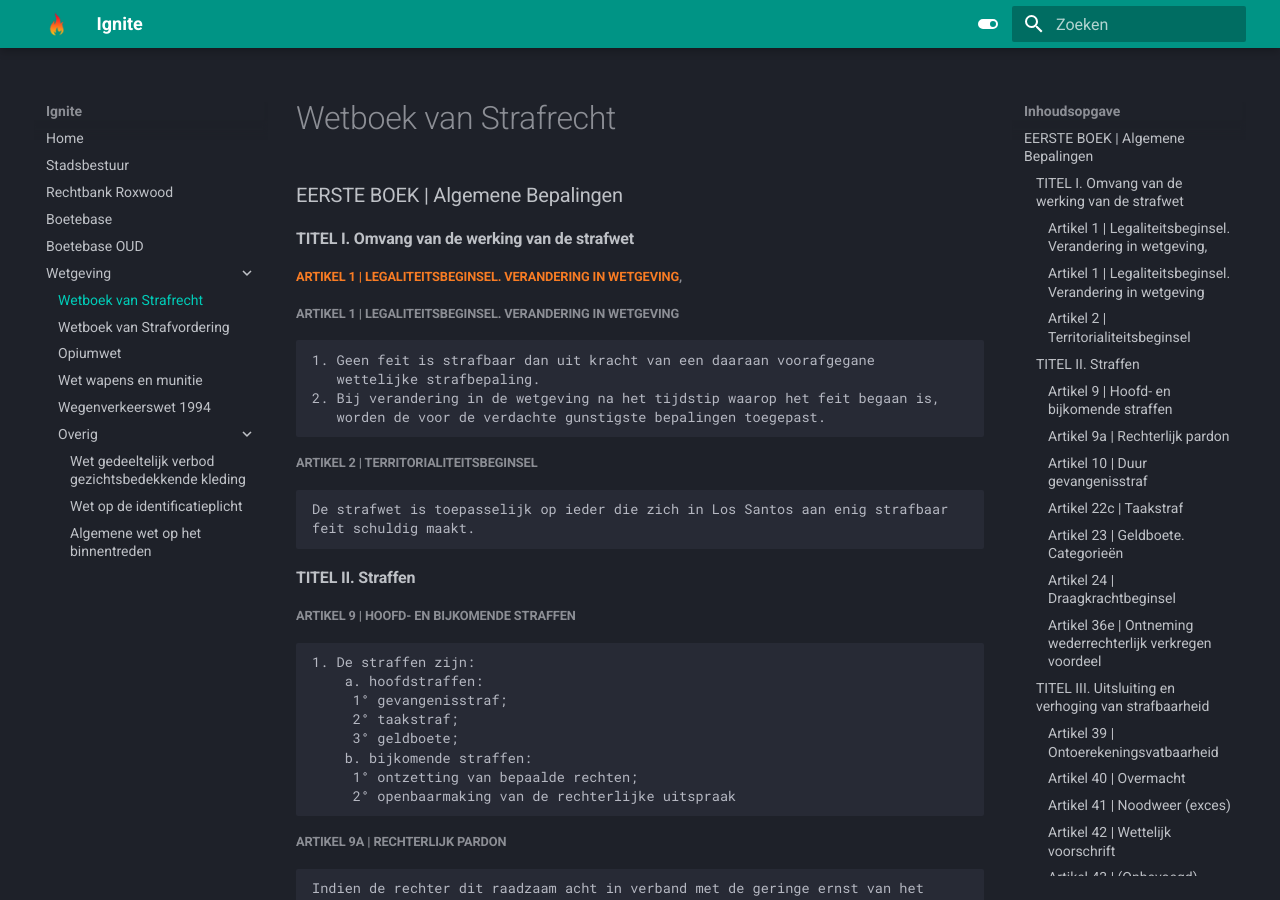
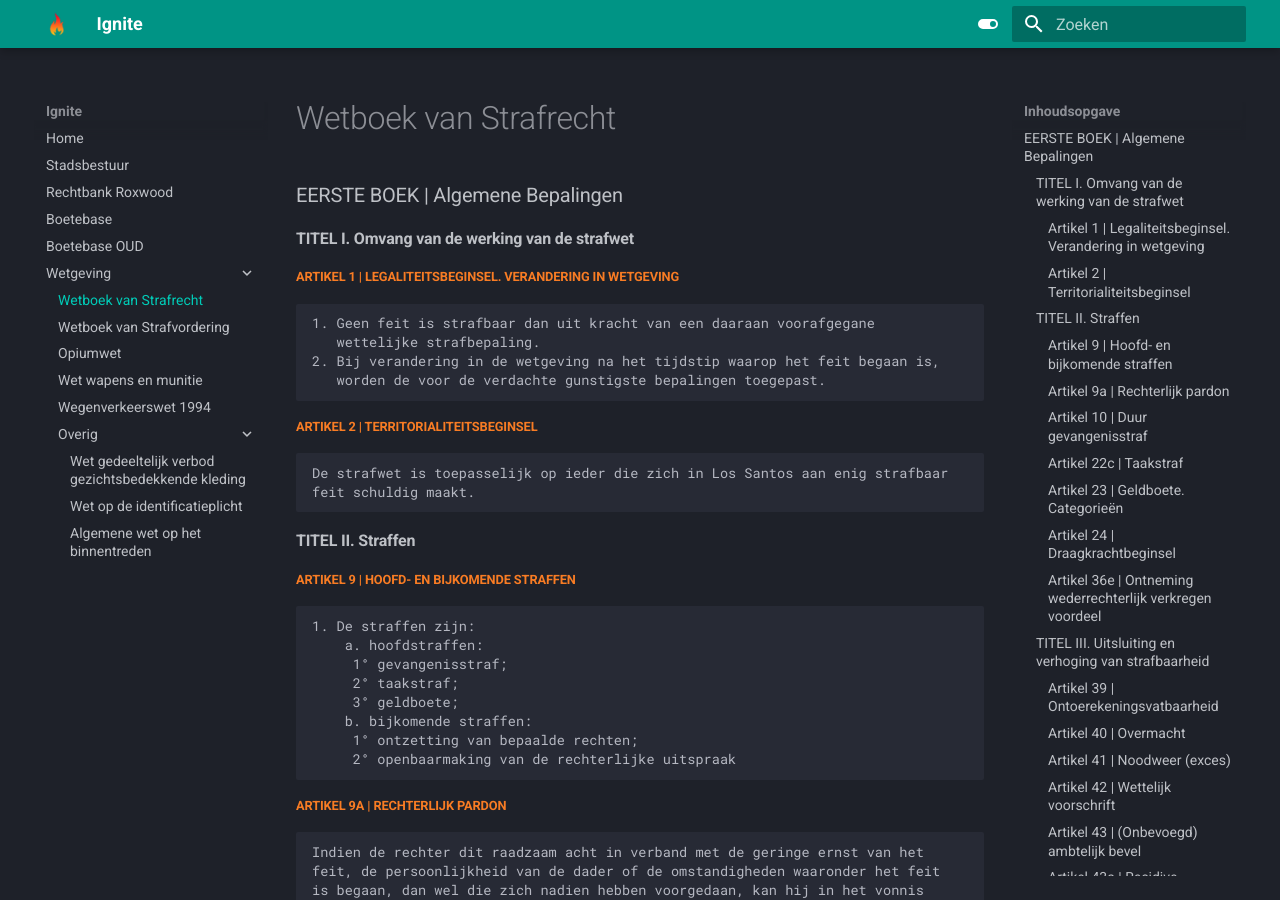
Before and after one commit to NLDenny/wetboek, an MkDocs documentation site: the page built from docs/sr.md, in a window 1280 px wide and 900 px high. Built offline with MkDocs 1.6.1 and Material for MkDocs 9.7.7, drawn with Linux system fonts in a browser that asks for light colours.

Commit message:
Update sr.md

````diff
--- a/docs/sr.md
+++ b/docs/sr.md
@@ -4,8 +4,7 @@
 
 #### TITEL I. Omvang van de werking van de strafwet
 
-#####<span style="color: #f87c24;">Artikel 1 | Legaliteitsbeginsel. Verandering in wetgeving</span>,
-#####Artikel 1 | Legaliteitsbeginsel. Verandering in wetgeving
+#####<span style="color: #f87c24;">Artikel 1 | Legaliteitsbeginsel. Verandering in wetgeving</span>
 ```
 1. Geen feit is strafbaar dan uit kracht van een daaraan voorafgegane
    wettelijke strafbepaling.
@@ -13,7 +12,7 @@
    worden de voor de verdachte gunstigste bepalingen toegepast.
 ```
 
-#####Artikel 2 | Territorialiteitsbeginsel
+#####<span style="color: #f87c24;">Artikel 2 | Territorialiteitsbeginsel</span>
 ```
 De strafwet is toepasselijk op ieder die zich in Los Santos aan enig strafbaar
 feit schuldig maakt.
@@ -21,7 +20,7 @@ feit schuldig maakt.
 
 #### TITEL II. Straffen
 
-#####Artikel 9 | Hoofd- en bijkomende straffen
+#####<span style="color: #f87c24;">Artikel 9 | Hoofd- en bijkomende straffen</span>
 ```
 1. De straffen zijn:
     a. hoofdstraffen:
@@ -33,7 +32,7 @@ feit schuldig maakt.
      2° openbaarmaking van de rechterlijke uitspraak
 ```
 
-#####Artikel 9a | Rechterlijk pardon
+#####<span style="color: #f87c24;">Artikel 9a | Rechterlijk pardon</span>
 ```
 Indien de rechter dit raadzaam acht in verband met de geringe ernst van het
 feit, de persoonlijkheid van de dader of de omstandigheden waaronder het feit
@@ -41,14 +40,14 @@ is begaan, dan wel die zich nadien hebben voorgedaan, kan hij in het vonnis
 bepalen dat geen straf of maatregel zal worden opgelegd.
 ```
 
-#####Artikel 10 | Duur gevangenisstraf
+#####<span style="color: #f87c24;">Artikel 10 | Duur gevangenisstraf</span>
 ```
 1. De gevangenisstraf is tijdelijk.
 2. De duur van de tijdelijke gevangenisstraf is ten minste [AANTAL] maanden
    en ten hoogste [AANTAL] maanden.
 ```
 
-#####Artikel 22c | Taakstraf
+#####<span style="color: #f87c24;">Artikel 22c | Taakstraf</span>
 ```
 1. Een taakstraf bestaat uit het verrichten van onbetaalde arbeid.
    Het vonnis dan wel de strafbeschikking vermeldt het aantal uren
@@ -57,7 +56,7 @@ bepalen dat geen straf of maatregel zal worden opgelegd.
 2. De taakstraf duurt ten hoogste [AANTAL] uren.
 ```
 
-#####Artikel 23 | Geldboete. Categorieën
+#####<span style="color: #f87c24;">Artikel 23 | Geldboete. Categorieën</span>
 ```
 1. Hij die tot een geldboete is veroordeeld, betaalt het vastgestelde bedrag
    binnen de door Onze Minister van Justitie en Veiligheid te stellen termijn
@@ -77,7 +76,7 @@ bepalen dat geen straf of maatregel zal worden opgelegd.
    van de eerste, onderscheidenlijk de derde categorie.
 ```
 
-#####Artikel 24 | Draagkrachtbeginsel
+#####<span style="color: #f87c24;">Artikel 24 | Draagkrachtbeginsel</span>
 ```
 Bij de vaststelling van de geldboete wordt rekening gehouden met de draagkracht
 van de verdachte in de mate waarin dat nodig is met het oog op een passende
@@ -124,7 +123,7 @@ onevenredig wordt getroffen.
    wordt uitbetaald; zulks laat ieders recht op dit bedrag onverlet.
   -->
 
-#####Artikel 36e | Ontneming wederrechterlijk verkregen voordeel
+#####<span style="color: #f87c24;">Artikel 36e | Ontneming wederrechterlijk verkregen voordeel</span>
 ```
 1. Op vordering van het openbaar ministerie kan bij een afzonderlijke
    rechterlijke beslissing aan degene die is veroordeeld wegens een
@@ -140,20 +139,20 @@ onevenredig wordt getroffen.
 
 #### TITEL III. Uitsluiting en verhoging van strafbaarheid
 
-#####Artikel 39 | Ontoerekeningsvatbaarheid
+#####<span style="color: #f87c24;">Artikel 39 | Ontoerekeningsvatbaarheid</span>
 ```
 Niet strafbaar is hij die een feit begaat, dat hem wegens de psychische
 stoornis, psychogeriatrische aandoening of verstandelijke handicap niet
 kan worden toegerekend.
 ```
 
-#####Artikel 40 | Overmacht
+#####<span style="color: #f87c24;">Artikel 40 | Overmacht</span>
 ```
 Niet strafbaar is hij die een feit begaat waartoe hij door overmacht is
 gedrongen.
 ```
 
-#####Artikel 41 | Noodweer (exces)
+#####<span style="color: #f87c24;">Artikel 41 | Noodweer (exces)</span>
 ```
 1. Niet strafbaar is hij die een feit begaat, geboden door de
    noodzakelijke verdediging van eigen of eens anders lijf,
@@ -163,7 +162,7 @@ gedrongen.
    gemoedsbeweging, door de aanranding veroorzaakt.
 ```
 
-#####Artikel 42 | Wettelijk voorschrift
+#####<span style="color: #f87c24;">Artikel 42 | Wettelijk voorschrift</span>
 ```
 1. Niet strafbaar is hij die een feit begaat ter uitvoering van een wettelijk
    voorschrift.
@@ -171,7 +170,7 @@ gedrongen.
    taak en in overeenstemming met zijn geweldsinstructie geweld gebruikt.
 ```
 
-#####Artikel 43 | (Onbevoegd) ambtelijk bevel
+#####<span style="color: #f87c24;">Artikel 43 | (Onbevoegd) ambtelijk bevel</span>
 ```
 1. Niet strafbaar is hij die een feit begaat ter uitvoering van een ambtelijk
    bevel, gegeven door het daartoe bevoegde gezag.
@@ -181,7 +180,7 @@ gedrongen.
    was gelegen.
 ```
 
-#####Artikel 43a | Recidive
+#####<span style="color: #f87c24;">Artikel 43a | Recidive</span>
 ```
 De op een misdrijf gestelde tijdelijke gevangenisstraf of hechtenis kan,
 onverminderd artikel 10, met een derde worden verhoogd indien tijdens het
@@ -192,7 +191,7 @@ jaren wordt verlengd met de tijd waarin de veroordeelde rechtens zijn vrijheid
 is ontnomen.
 ```
 
-#####Artikel 44 | Ambtenaren
+#####<span style="color: #f87c24;">Artikel 44 | Ambtenaren</span>
 ```
 Indien een ambtenaar door het begaan van een strafbaar feit een bijzondere
 ambtsplicht schendt of bij het begaan van een strafbaar feit gebruik maakt
@@ -203,7 +202,7 @@ worden verhoogd.
 
 #### TITEL IV. Poging en voorbereiding
 
-#####Artikel 45 | Poging tot misdrijf
+#####<span style="color: #f87c24;">Artikel 45 | Poging tot misdrijf</span>
 ```
 1. Poging tot misdrijf is strafbaar, wanneer het voornemen van de dader zich
    door een begin van uitvoering heeft geopenbaard.
@@ -213,7 +212,7 @@ worden verhoogd.
    misdrijf.
 ```
 
-#####Artikel 46 | Voorbereiding van misdrijf
+#####<span style="color: #f87c24;">Artikel 46 | Voorbereiding van misdrijf</span>
 ```
 1. Voorbereiding van een misdrijf is strafbaar, wanneer de dader opzettelijk
    voorwerpen, stoffen, informatiedragers, ruimten of vervoermiddelen bestemd
@@ -226,7 +225,7 @@ worden verhoogd.
 4. Onder voorwerpen worden verstaan alle zaken en alle vermogensrechten.
 ```
 
-#####Artikel 46a | Poging om ander tot misdrijf te bewegen
+#####<span style="color: #f87c24;">Artikel 46a | Poging om ander tot misdrijf te bewegen</span>
 ```
 Poging om een ander door een der in artikel 47, eerste lid onder 2e, vermelde
 middelen te bewegen om een misdrijf te begaan, is strafbaar, met dien
@@ -235,7 +234,7 @@ tot het misdrijf of, indien zodanige poging niet strafbaar is, terzake van het
 misdrijf zelf kan worden opgelegd.
 ```
 
-#####Artikel 46b | Niet voltooide voorbereiding/poging
+#####<span style="color: #f87c24;">Artikel 46b | Niet voltooide voorbereiding/poging</span>
 ```
 Voorbereiding noch poging bestaat indien het misdrijf niet is voltooid
 tengevolge van omstandigheden van de wil van de dader afhankelijk.
@@ -243,7 +242,7 @@ tengevolge van omstandigheden van de wil van de dader afhankelijk.
 
 #### TITEL V. Deelneming aan strafbare feiten
 
-#####Artikel 47 | Daders
+#####<span style="color: #f87c24;">Artikel 47 | Daders</span>
 ```
 1. Als daders van een strafbaar feit worden gestraft:
    1° zij die het feit plegen, doen plegen of medeplegen;
@@ -254,7 +253,7 @@ tengevolge van omstandigheden van de wil van de dader afhankelijk.
    zij opzettelijk hebben uitgelokt, benevens hun gevolgen.
 ```
 
-#####Artikel 48 | Medeplichtigheid
+#####<span style="color: #f87c24;">Artikel 48 | Medeplichtigheid</span>
 ```
 Als medeplichtigen van een misdrijf worden gestraft:
    1° zij die opzettelijk behulpzaam zijn bij het plegen van het misdrijf;
@@ -262,7 +261,7 @@ Als medeplichtigen van een misdrijf worden gestraft:
       het plegen van het misdrijf.
 ```
 
-#####Artikel 49 | Strafbepaling bij medeplichtigheid
+#####<span style="color: #f87c24;">Artikel 49 | Strafbepaling bij medeplichtigheid</span>
 ```
 1. Het maximum van de hoofdstraffen op het misdrijf gesteld wordt bij
    medeplichtigheid met een derde verminderd.
@@ -273,7 +272,7 @@ Als medeplichtigen van een misdrijf worden gestraft:
    benevens hun gevolgen.
 ```
 
-#####Artikel 50 | Persoonlijke omstandigheden
+#####<span style="color: #f87c24;">Artikel 50 | Persoonlijke omstandigheden</span>
 ```
 De persoonlijke omstandigheden waardoor de strafbaarheid uitgesloten,
 verminderd of verhoogd wordt, komen bij de toepassing van de strafwet
@@ -281,14 +280,14 @@ alleen in aanmerking ten aanzien van die dader of medeplichtige wie
 zij persoonlijk betreffen.
 ```
 
-#####Artikel 52 | Medeplichtigheid aan overtreding
+#####<span style="color: #f87c24;">Artikel 52 | Medeplichtigheid aan overtreding</span>
 ```
 Medeplichtigheid aan overtreding is niet strafbaar.
 ```
 
 #### TITEL VI. Samenloop van strafbare feiten
 
-#####Artikel 55 | Eendaadse samenloop
+#####<span style="color: #f87c24;">Artikel 55 | Eendaadse samenloop</span>
 ```
 1. Valt een feit in meer dan één strafbepaling, dan wordt slechts één van
    die bepalingen toegepast, bij verschil die waarbij de zwaarste hoofdstraf
@@ -297,7 +296,7 @@ Medeplichtigheid aan overtreding is niet strafbaar.
    strafbepaling bestaat, komt deze alleen in aanmerking.
 ```
 
-#####Artikel 56 | Voortgezette handeling
+#####<span style="color: #f87c24;">Artikel 56 | Voortgezette handeling</span>
 ```
 Staan meerdere feiten, ofschoon elk op zichzelf misdrijf of overtreding
 opleverende, in zodanig verband dat zij moeten worden beschouwd als één
@@ -307,13 +306,13 @@ bij verschil die waarbij de zwaarste hoofdstraf is gesteld.
 
 #### TITEL VII. Indiening en intrekking van klacht bij misdrijven alleen op klacht vervolgbaar
 
-#####Artikel 64 | Klachtgerechtigde
+#####<span style="color: #f87c24;">Artikel 64 | Klachtgerechtigde</span>
 ```
 Inzake een misdrijf dat alleen op klacht wordt vervolgd, is degene tegen wie
 het feit is begaan, tot de klacht gerechtigd.
 ```
 
-#####Artikel 67 | Intrekking
+#####<span style="color: #f87c24;">Artikel 67 | Intrekking</span>
 ```
 Hij die de klacht indient, blijft gedurende acht dagen na de dag der
 indiening bevoegd deze in te trekken.
@@ -321,7 +320,7 @@ indiening bevoegd deze in te trekken.
 
 #### TITEL VIII. Verval van het recht tot strafvordering en van de straf
 
-#####Artikel 68 | Ne bis in idem
+#####<span style="color: #f87c24;">Artikel 68 | Ne bis in idem</span>
 ```
 1. Behoudens de gevallen waarin rechterlijke uitspraken voor herziening vatbaar
    zijn, kan niemand andermaal worden vervolgd wegens een feit waarover te
@@ -335,14 +334,14 @@ indiening bevoegd deze in te trekken.
       uitvoering, gratie of verjaring der straf.
 ```
 
-#####Artikel 69 | Dood van verdachte
+#####<span style="color: #f87c24;">Artikel 69 | Dood van verdachte</span>
 ```
 Het recht tot strafvordering vervalt door de dood van de verdachte.
 ```
 
 #### TITEL IX. Betekenis van sommige in het wetboek voorkomende uitdrukkingen
 
-#####Artikel 78 | Misdrijf
+#####<span style="color: #f87c24;">Artikel 78 | Misdrijf</span>
 ```
 Waar van misdrijf in het algemeen of van enig misdrijf in het bijzonder
 gesproken wordt, wordt daaronder medeplichtigheid aan, poging tot en
@@ -350,25 +349,25 @@ voorbereiding van dat misdrijf begrepen, voorzover niet uit enige
 bepaling het tegendeel volgt.
 ```
 
-#####Artikel 78b | Strafbeschikking
+#####<span style="color: #f87c24;">Artikel 78b | Strafbeschikking</span>
 ```
 Waar van veroordeling wordt gesproken wordt daaronder een strafbeschikking
 begrepen, voorzover niet uit enige bepaling het tegendeel volgt.
 ```
 
-#####Artikel 80 | Samenspanning
+#####<span style="color: #f87c24;">Artikel 80 | Samenspanning</span>
 ```
 Samenspanning bestaat zodra twee of meer personen overeengekomen zijn om
 het misdrijf te plegen.
 ```
 
-#####Artikel 81 | Plegen van geweld
+#####<span style="color: #f87c24;">Artikel 81 | Plegen van geweld</span>
 ```
 Met het plegen van geweld wordt gelijkgesteld het brengen in een staat
 van bewusteloosheid of onmacht.
 ```
 
-#####Artikel 82 | Zwaar lichamelijk letsel
+#####<span style="color: #f87c24;">Artikel 82 | Zwaar lichamelijk letsel</span>
 ```
 1. Onder zwaar lichamelijk letsel worden begrepen: ziekte die geen uitzicht
    op volkomen genezing overlaat, voortdurende ongeschiktheid tot uitoefening
@@ -378,19 +377,19 @@ van bewusteloosheid of onmacht.
    verstandelijke vermogens die langer dan vier weken geduurd heeft.
 ```
 
-#####Artikel 89 | Inklimming
+#####<span style="color: #f87c24;">Artikel 89 | Inklimming</span>
 ```
 Onder inklimming wordt begrepen ondergraving, alsmede het overschrijden
 van sloten of grachten tot afsluiting dienende.
 ```
 
-#####Artikel 90 | Valse sleutels
+#####<span style="color: #f87c24;">Artikel 90 | Valse sleutels</span>
 ```
 Onder valse sleutels worden begrepen alle tot opening van het slot
 niet bestemde werktuigen.
 ```
 
-#####Artikel 90novies | Begripsbepaling geweldsinstructie politie
+#####<span style="color: #f87c24;">Artikel 90novies | Begripsbepaling geweldsinstructie politie</span>
 ```
 Onder geweldsinstructie wordt verstaan de bij of krachtens de Politiewet 2012
 gegeven algemeen verbindende voorschriften die tot de ambtenaar gerichte
````
